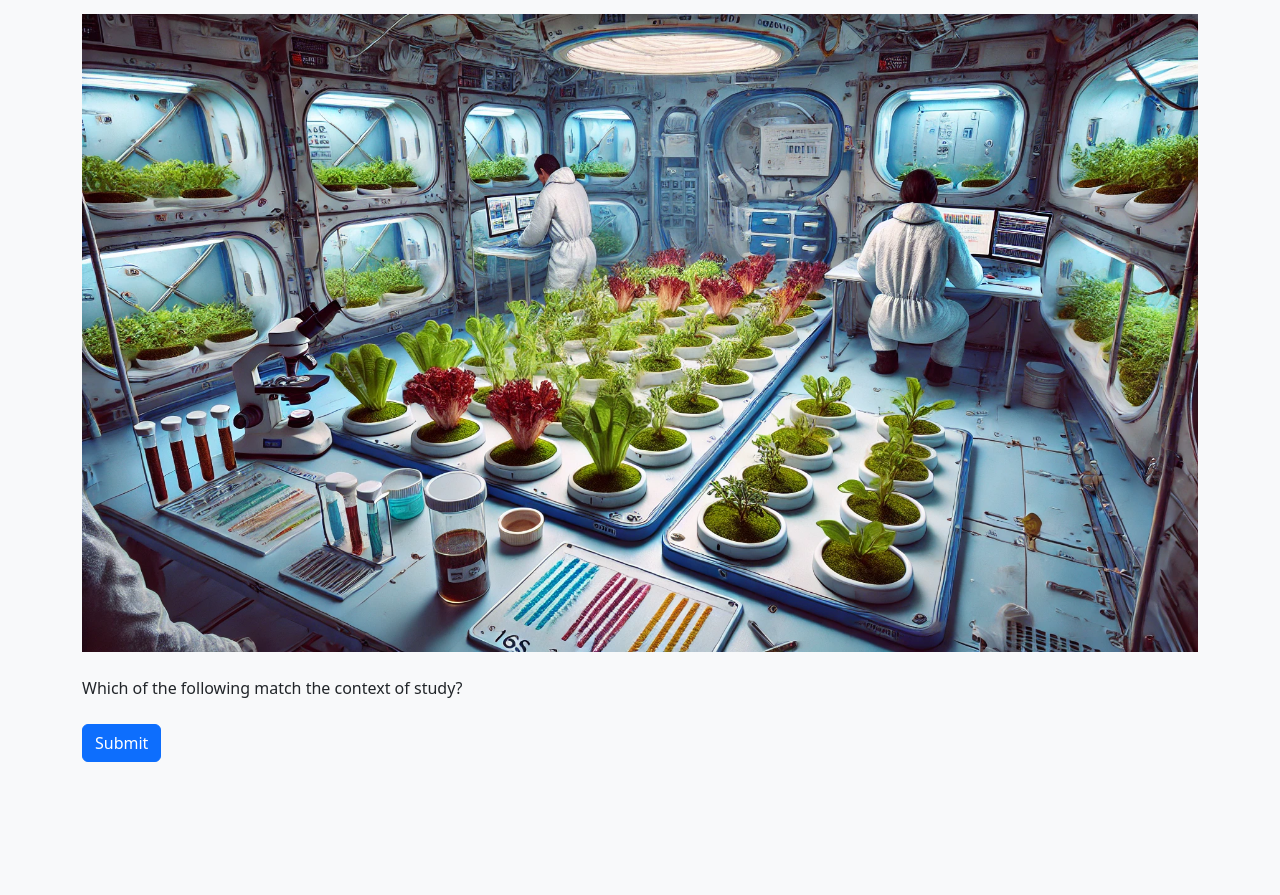
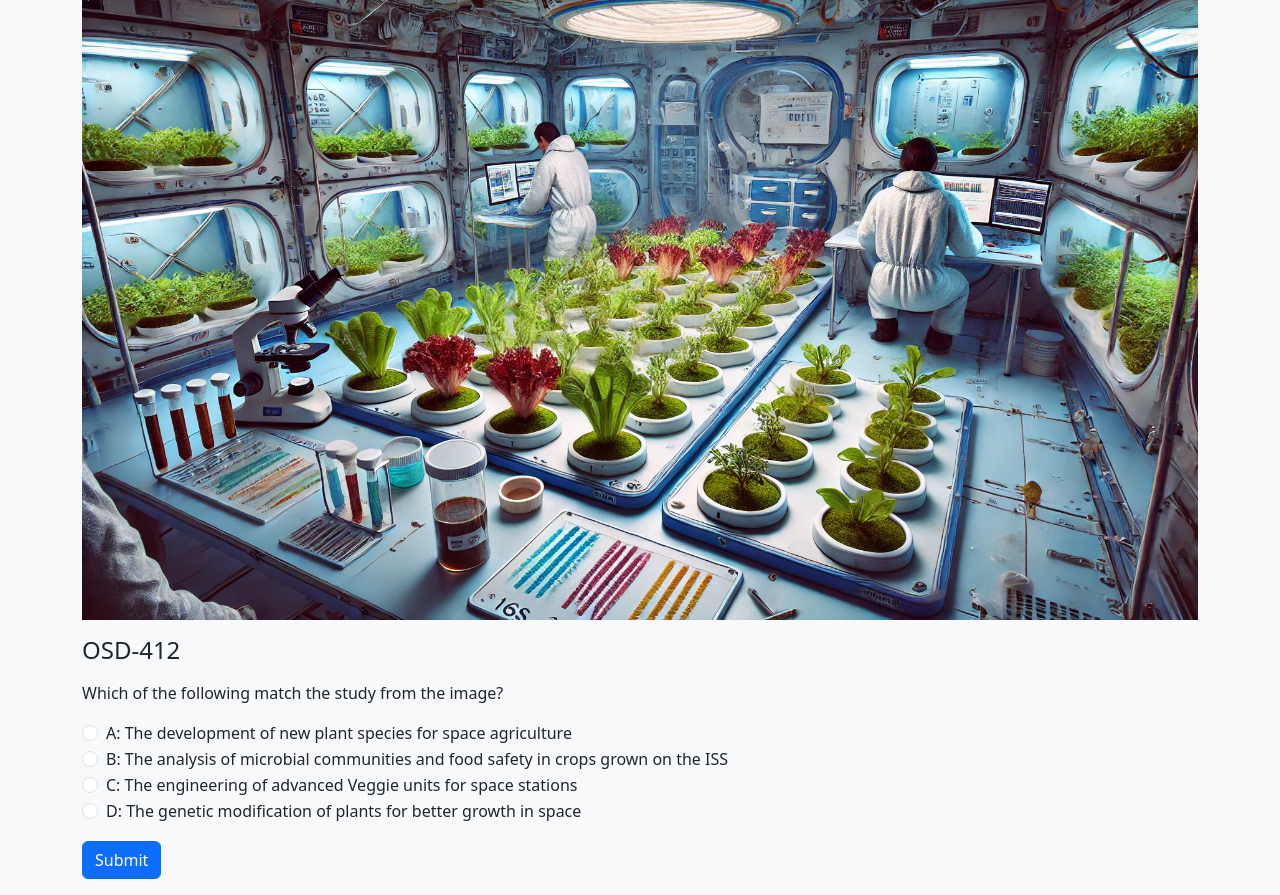
Before and after one commit to HunterTTP/open-science-study-guesser, a plain HTML site: page index.html in a window 1280 px wide. Shown: the part 104-999 px from the top of the page. Before the commit the page ends 890 px from the top, so only its background shows below. Drawn offline with Linux system fonts and the light colour scheme.

Commit message:
resetForm now skips unloaded parts of the page

```diff
--- a/index.html
+++ b/index.html
@@ -8,15 +8,16 @@
     <link rel="stylesheet" href="css/styles.css" />
   </head>
   <body class="bg-light">
-    <div class="container mt-5">
-      <h2 id="study-title"></h2>
-      <img id="study-image" src="" alt="Study Image" class="img-fluid mt-4" />
-      <p class="mt-4">Which of the following match the context of study?</p>
-      <form id="study-form">
-        <div id="study-options" class="mb-4"></div>
-        <button type="submit" class="btn btn-primary">Submit</button>
+    <div id="study-container" class="container mt-4">
+      <h2>Open Science Study Guesser</h2>
+      <img id="study-image" src="" alt="Study Image" class="img-fluid mt-3" />
+      <h4 class="mt-3" id="study-title"></h4>
+      <p id="study-question" class="mt-3">Which of the following match the study from the image?</p>
+      <div id="study-answers" class=""></div>
+      <form id="submit-guess-form">
+        <button id="submit-guess-button" type="submit" class="btn btn-primary mt-3" hidden>Submit</button>
       </form>
-      <div id="result" class="mt-4"></div>
+      <div id="result" class="mt-3"></div>
       <div id="study-summary" class="mt-3"></div>
     </div>
     <script src="js/app.js"></script>
--- a/js/app.js
+++ b/js/app.js
@@ -5,8 +5,10 @@ document.addEventListener("DOMContentLoaded", function () {
   const summaryDiv = document.getElementById("study-summary");
   const studyImage = document.getElementById("study-image");
   const studyTitle = document.getElementById("study-title");
+  const studyQuestion = document.getElementById("study-question");
   const studyAnswers = document.getElementById("study-answers");
-  const studyForm = document.getElementById("study-form");
+  const submitGuessForm = document.getElementById("submit-guess-form");
+  const submitGuessButton = document.getElementById("submit-guess-button");
 
   fetchStudies();
 
@@ -56,7 +58,7 @@ document.addEventListener("DOMContentLoaded", function () {
     const study = studiesMap.get(studyId);
     if (study) {
       displayStudy(study);
-      setupStudyForm(study);
+      setupSubmitGuessButton(study);
     } else {
       console.error("Study ID not found.");
     }
@@ -65,7 +67,9 @@ document.addEventListener("DOMContentLoaded", function () {
   function displayStudy(study) {
     studyImage.src = `images/${study.image}`;
     studyTitle.textContent = study.id;
+    studyQuestion.hidden = false;
     populateStudyAnswers(study.answers);
+    submitGuessForm.hidden = false;
   }
 
   function populateStudyAnswers(answers) {
@@ -84,27 +88,24 @@ document.addEventListener("DOMContentLoaded", function () {
     return option;
   }
 
-  function setupStudyForm(study) {
-    studyForm.onsubmit = function (e) {
+  function setupSubmitGuessButton(study) {
+    submitGuessButton.removeAttribute("hidden");
+    submitGuessForm.onsubmit = function (e) {
       e.preventDefault();
-      handleFormSubmission(study);
-    };
-  }
-
-  function handleFormSubmission(study) {
       const selectedOption = getSelectedAnswer();
       if (selectedOption) {
-      processAnswer(selectedOption.value, study);
+        processGuessSelection(selectedOption.value, study);
       } else {
         displayNoSelectionWarning();
       }
+    };
   }
 
   function getSelectedAnswer() {
     return document.querySelector('input[name="study-answer"]:checked');
   }
 
-  function processAnswer(selectedValue, study) {
+  function processGuessSelection(selectedValue, study) {
     if (selectedValue === study["correct-answer"]) {
       displayCorrectAnswer(study);
     } else {
@@ -113,6 +114,7 @@ document.addEventListener("DOMContentLoaded", function () {
   }
 
   function displayCorrectAnswer(study) {
+    resetForm();
     resultDiv.innerHTML = '<span class="text-success">Correct!</span>';
     summaryDiv.innerHTML = `<p><strong>Summary:</strong> ${study.summary}
                             <a href="${study["source-url"]}" target="_blank" rel="noopener noreferrer">Learn more</a></p>
@@ -129,8 +131,20 @@ document.addEventListener("DOMContentLoaded", function () {
   }
 
   function resetForm() {
-    studyForm.reset();
+    if (submitGuessForm) {
+      submitGuessButton.setAttribute("hidden", "hidden");
+    }
+    if (studyQuestion) {
+      studyQuestion.hidden = true;
+    }
+    if (studyAnswers) {
+      studyAnswers.innerHTML = "";
+    }
+    if (resultDiv) {
       resultDiv.innerHTML = "";
+    }
+    if (summaryDiv) {
       summaryDiv.innerHTML = "";
     }
+  }
 });
```
Lines whose indentation alone changed are shown as unchanged.
